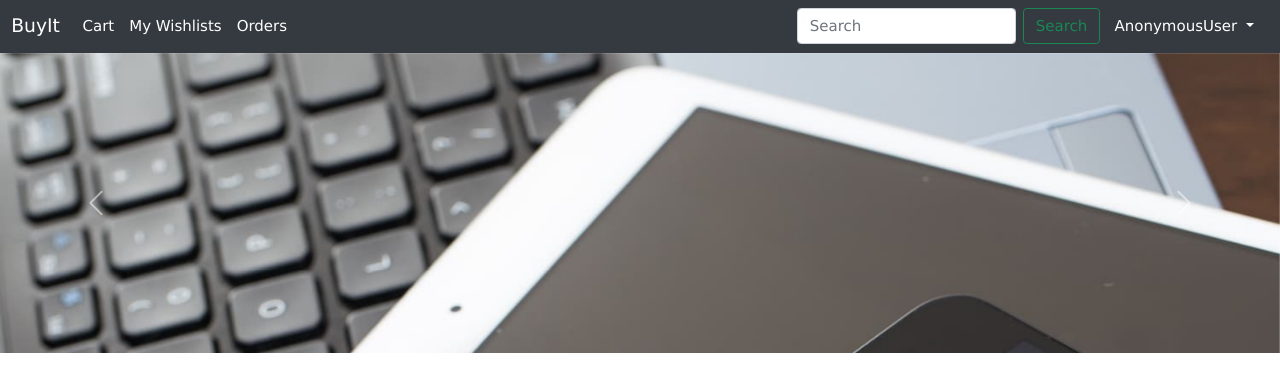
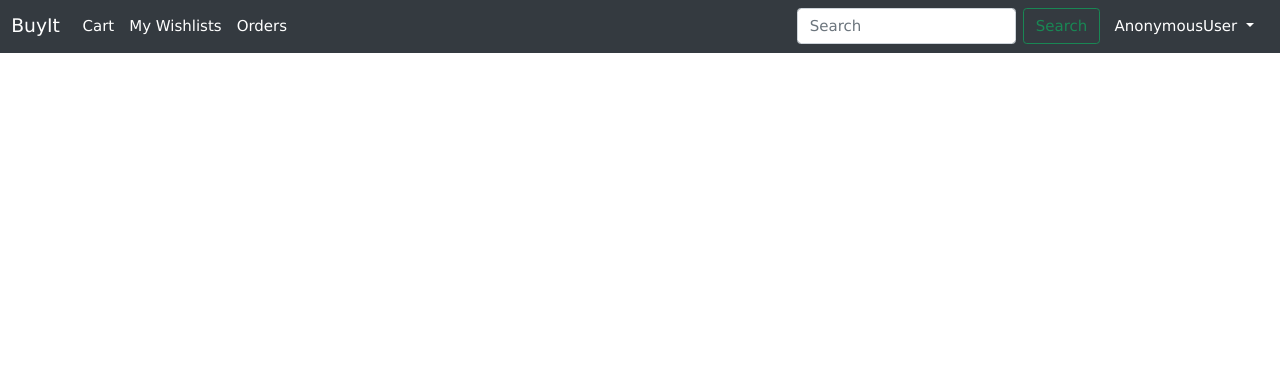
Before and after one commit to bugsb/-Squareboat, a Django app: page / in a window 1280 px wide. Shown: the top 392 px of the page. Run offline with Django 4.2, Linux system fonts and the light colour scheme; data that the repository does not hold is empty; parts of the project's set-up code (start-up, migrations or seed data) failed here and were passed over.

Commit message:
templates

```diff
--- a/BuyIt/settings.py
+++ b/BuyIt/settings.py
@@ -53,7 +53,7 @@ MEDIA_ROOT = os.path.join(BASE_DIR,'app/media/')
 TEMPLATES = [
     {
         'BACKEND': 'django.template.backends.django.DjangoTemplates',
-        'DIRS': [],
+        'DIRS': [os.path.join(SETTINGS_PATH, 'templates')],
         'APP_DIRS': True,
         'OPTIONS': {
             'context_processors': [
--- a/app/templates/home.html
+++ b/app/templates/home.html
@@ -2,30 +2,6 @@
 
 {% block body %}
 {% load static %}
-
-<div class="container-fluid mt-0 p-0">
-  <div id="carouselExampleFade" class="carousel slide carousel-fade" data-bs-ride="carousel">
-    <div class="carousel-inner">
-      <div class="carousel-item active">
-        <img src={% static "image/banner.jpg" %} class="d-block w-100" alt="...">
-      </div>
-      <div class="carousel-item">
-        <img src={% static "image/banner2.jpg" %} class="d-block w-100" alt="">
-      </div>
-      <div class="carousel-item">
-        <img src={% static "image/banner3.jpg" %} class="d-block w-100" alt="...">
-      </div>
-    </div>
-    <button class="carousel-control-prev" type="button" data-bs-target="#carouselExampleFade" data-bs-slide="prev">
-      <span class="carousel-control-prev-icon" aria-hidden="true"></span>
-      <span class="visually-hidden">Previous</span>
-    </button>
-    <button class="carousel-control-next" type="button" data-bs-target="#carouselExampleFade" data-bs-slide="next">
-      <span class="carousel-control-next-icon" aria-hidden="true"></span>
-      <span class="visually-hidden">Next</span>
-    </button>
-  </div>
-</div>
 
 <div class="container mt-5 mb-5">
 
```
